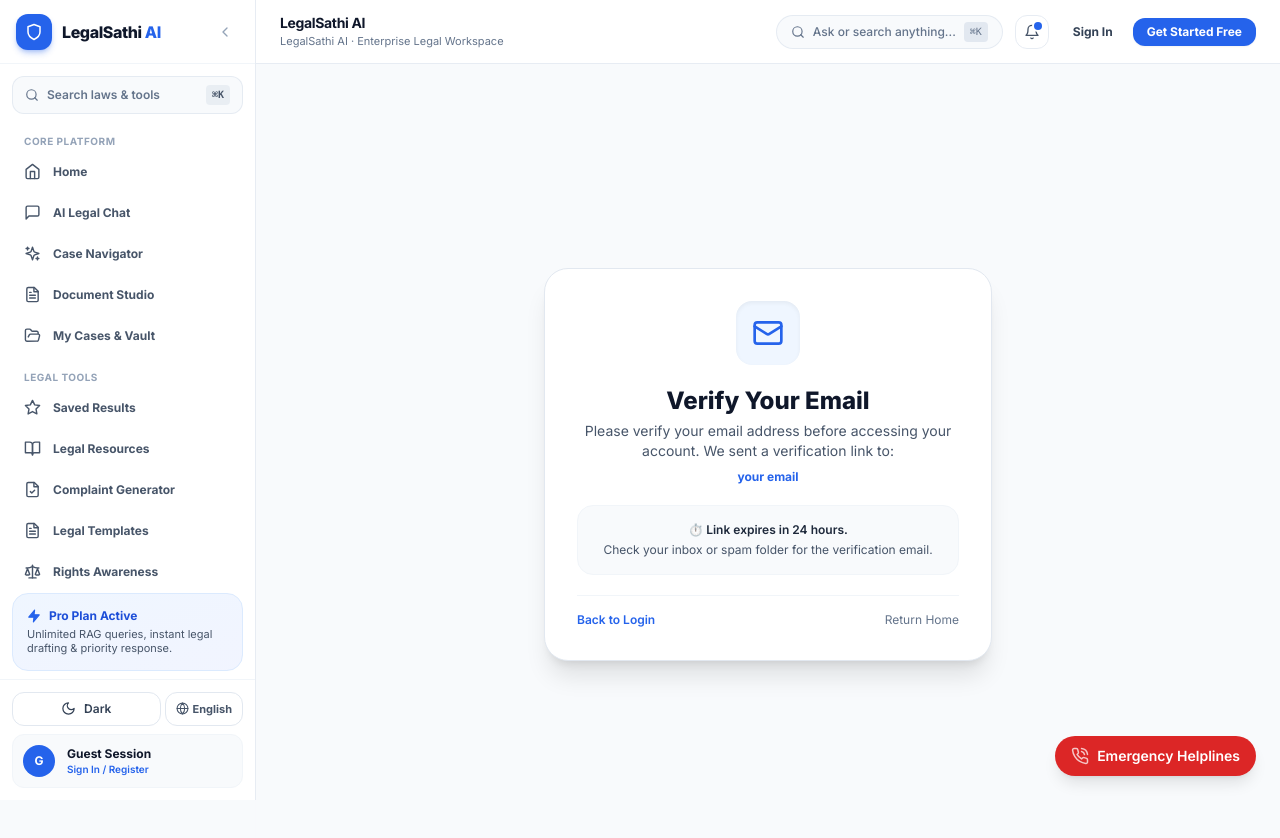
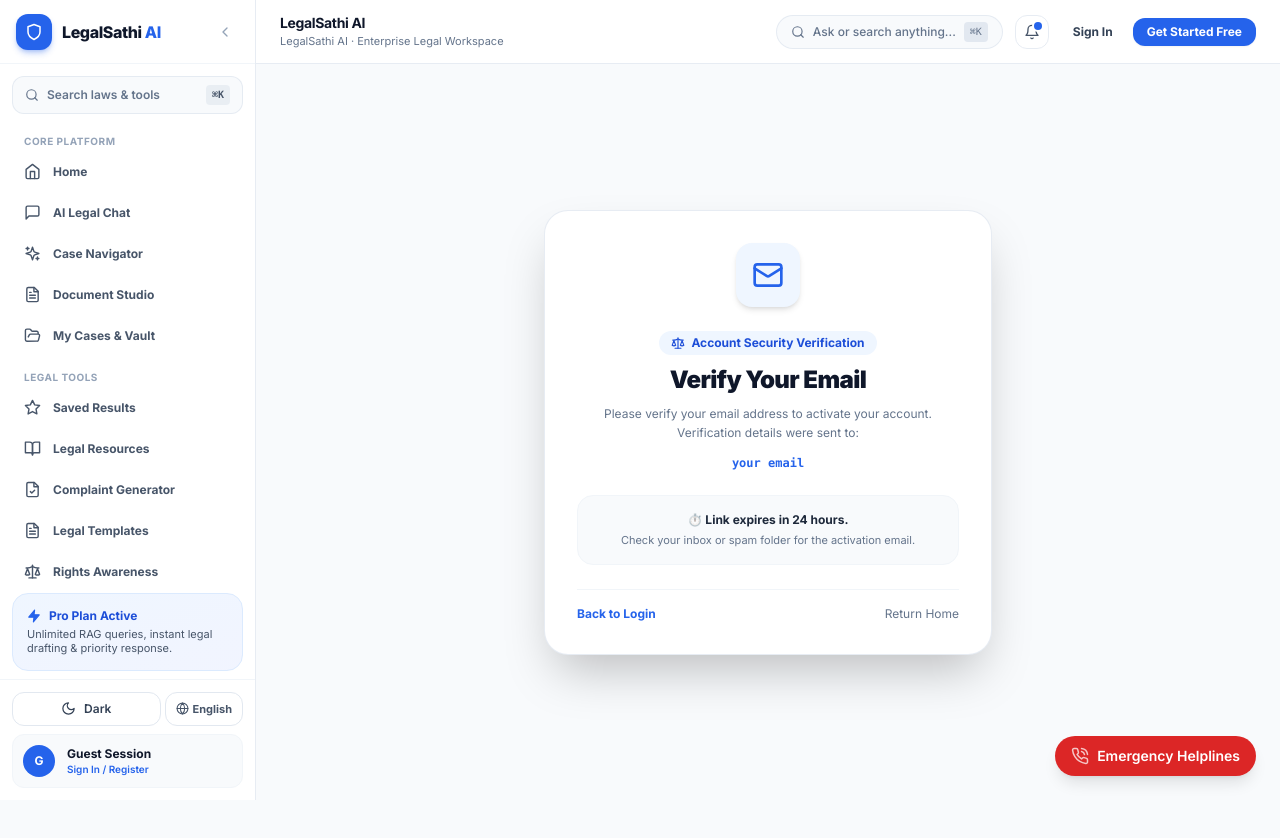
Before and after one commit to jerry11-tech/legal-sathi-ai, a Next.js app in the folder frontend/: page /account/verify-notice in a window 1280 px wide. Shown: the top 838 px of the page. After the commit the page ends 800 px from the top, so only its background shows below. Built offline with nearby package versions, Linux system fonts and the light colour scheme.

Commit message:
Fix onboarding verification UX and auto-trigger analysis in Case Navigator

```diff
--- a/frontend/app/account/verify-notice/page.tsx
+++ b/frontend/app/account/verify-notice/page.tsx
@@ -2,7 +2,7 @@
 
 import { useSearchParams } from 'next/navigation';
 import Link from 'next/link';
-import { Mail, ShieldCheck, ArrowRight } from 'lucide-react';
+import { Mail, ShieldCheck, Scale, ArrowRight } from 'lucide-react';
 
 export default function VerifyNoticePage() {
   const searchParams = useSearchParams();
@@ -10,38 +10,42 @@
   const token = searchParams.get('token') || '';
 
   return (
-    <div className="min-h-screen bg-slate-50 flex items-center justify-center p-4">
-      <div className="w-full max-w-md rounded-3xl border border-slate-200 bg-white p-8 text-center shadow-xl space-y-5">
-        <div className="mx-auto flex h-16 w-16 items-center justify-center rounded-2xl bg-blue-50 text-blue-600 shadow-inner">
+    <div className="min-h-[calc(100vh-4rem)] bg-slate-50 dark:bg-slate-950 flex items-center justify-center p-4 sm:p-6">
+      <div className="w-full max-w-md rounded-3xl border border-slate-200/80 bg-white dark:border-slate-800 dark:bg-slate-900 p-8 text-center shadow-2xl space-y-6">
+        <div className="mx-auto flex h-16 w-16 items-center justify-center rounded-2xl bg-blue-50 text-blue-600 dark:bg-blue-950 dark:text-blue-400 shadow-md">
           <Mail size={32} />
         </div>
 
-        <div className="space-y-1">
-          <h2 className="text-2xl font-extrabold text-slate-900">Verify Your Email</h2>
-          <p className="text-xs sm:text-sm text-slate-600 leading-relaxed">
-            Please verify your email address before accessing your account. We sent a verification link to:
+        <div className="space-y-2">
+          <div className="inline-flex items-center gap-1.5 rounded-full bg-blue-50 px-3 py-1 text-xs font-bold text-blue-700 dark:bg-blue-950 dark:text-blue-300">
+            <Scale size={14} /> Account Security Verification
+          </div>
+          <h2 className="text-2xl font-black text-slate-900 dark:text-white tracking-tight">Verify Your Email</h2>
+          <p className="text-xs text-slate-500 dark:text-slate-400 leading-relaxed">
+            Please verify your email address to activate your account. Verification details were sent to:
           </p>
-          <p className="text-xs font-bold text-blue-600 break-all pt-1">{email}</p>
+          <p className="text-xs font-bold text-blue-600 dark:text-blue-400 break-all pt-1 font-mono">{email}</p>
         </div>
 
-        <div className="rounded-2xl bg-slate-50 p-4 text-xs text-slate-600 border border-slate-100 space-y-1">
-          <p className="font-semibold text-slate-800">⏱️ Link expires in 24 hours.</p>
-          <p>Check your inbox or spam folder for the verification email.</p>
+        <div className="rounded-2xl bg-slate-50 dark:bg-slate-850 p-4 text-xs text-slate-600 dark:text-slate-300 border border-slate-100 dark:border-slate-800 space-y-1">
+          <p className="font-bold text-slate-800 dark:text-white">⏱️ Link expires in 24 hours.</p>
+          <p className="text-[11px] text-slate-500 dark:text-slate-400">Check your inbox or spam folder for the activation email.</p>
         </div>
 
         {token && (
           <div className="pt-2">
             <Link
               href={`/account/verify?token=${token}`}
-              className="inline-flex items-center gap-1.5 rounded-xl bg-emerald-600 px-5 py-2.5 text-xs font-bold text-white shadow-md hover:bg-emerald-700 transition"
+              className="w-full inline-flex items-center justify-center gap-2 rounded-2xl bg-emerald-600 px-6 py-3.5 text-xs font-bold text-white shadow-lg shadow-emerald-600/30 hover:bg-emerald-700 transition"
             >
-              <ShieldCheck size={16} /> Click Here to Simulate Email Verify
+              <ShieldCheck size={18} />
+              <span>One-Click Auto Verify & Activate</span>
             </Link>
           </div>
         )}
 
-        <div className="pt-4 border-t border-slate-100 flex justify-between text-xs text-slate-500">
-          <Link href="/login" className="font-semibold text-blue-600 hover:underline">
+        <div className="pt-4 border-t border-slate-100 dark:border-slate-800 flex justify-between text-xs text-slate-500 dark:text-slate-400">
+          <Link href="/login" className="font-bold text-blue-600 hover:underline dark:text-blue-400">
             Back to Login
           </Link>
           <Link href="/" className="hover:underline">
--- a/frontend/app/navigator/page.tsx
+++ b/frontend/app/navigator/page.tsx
@@ -51,8 +51,9 @@
   useEffect(() => {
     fetchSavedCases();
     const qParam = searchParams.get('q');
-    if (qParam) {
+    if (qParam && !query) {
       setQuery(qParam);
+      handleAnalyze(qParam);
     }
   }, [searchParams]);
 
```
